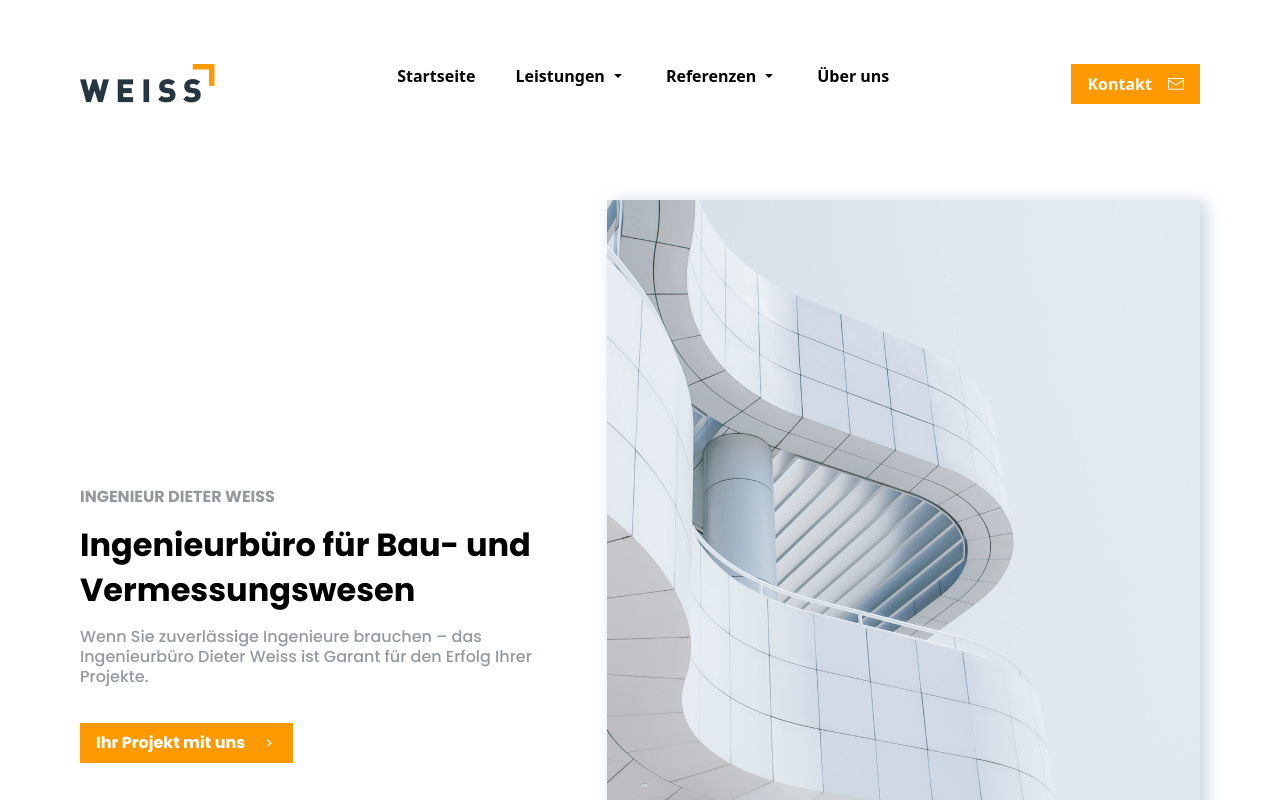
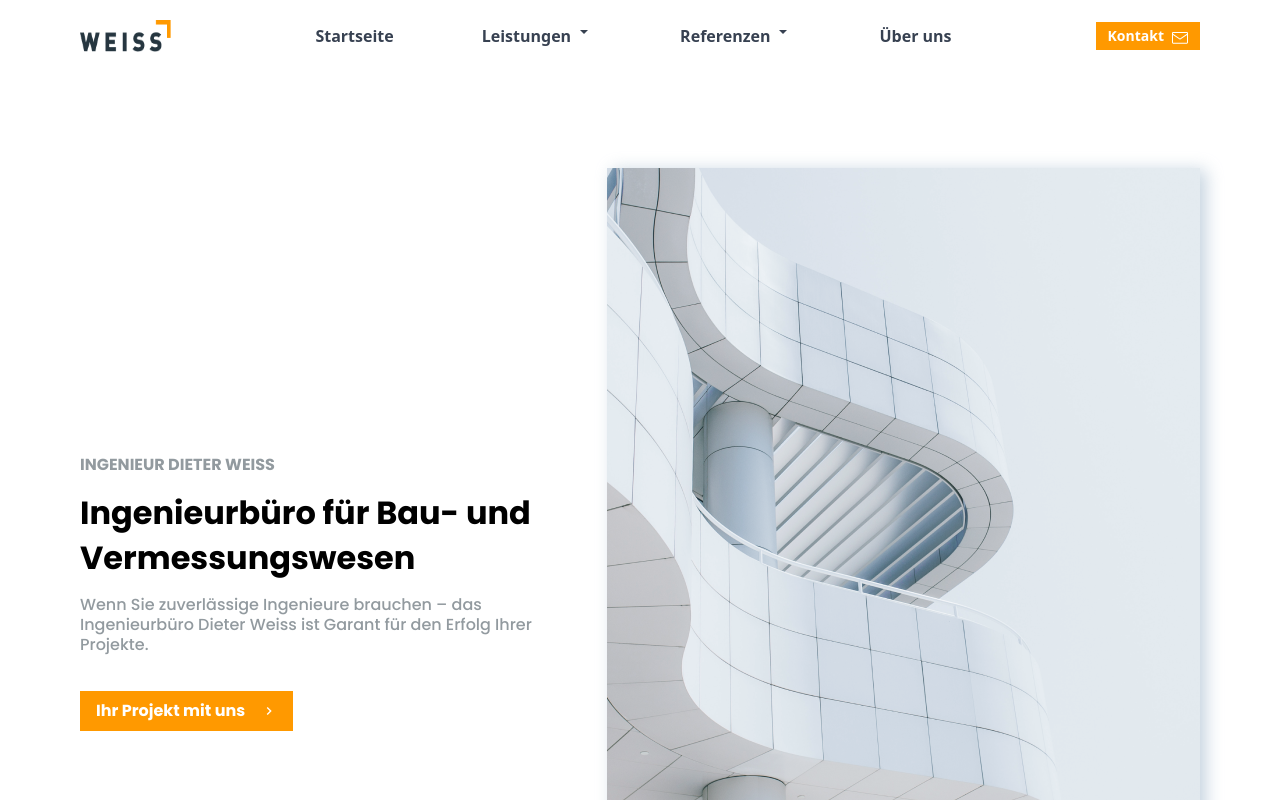
Before and after one commit to Rafin-Hasan/weiss, a React (Vite) app: page / in a window 1280 px wide. Shown: the top 800 px of the page. Built offline with nearby package versions, Linux system fonts and the light colour scheme.

Commit message:
modified:   src/Components/Navbar/NavbarComponent.jsx

```diff
--- a/src/Components/Navbar/NavbarComponent.jsx
+++ b/src/Components/Navbar/NavbarComponent.jsx
@@ -1,42 +1,69 @@
-import React from "react";
+import React, { useState } from "react";
 import "./NavberComponent.css";
 import { GoMail } from "react-icons/go";
 import { IoMdArrowDropdown } from "react-icons/io";
+import { CgMenuBoxed } from "react-icons/cg";
+import { ImCancelCircle } from "react-icons/im";
 import { Link } from "react-router-dom";
 
 const NavbarComponent = () => {
+  const [menuOpen, setMenuOpen] = useState(false);
+
+  const toggleMenu = () => {
+    setMenuOpen(!menuOpen);
+  };
+
   return (
-    <>
-      <nav className="container flex justify-between pt-16">
+    <nav className="container flex justify-between items-center py-4 relative">
       <div>
-          <img src="./images/logo.png" alt="Logo" />
+        <img src="./images/logo.png" alt="Logo" className="logo" />
       </div>
-        <div className="navlinks">
-          <Link to="#">Startseite</Link>
-          <Link to="#" className="flex gap-[5px]">
+      <div className="menu-icon md:hidden" onClick={toggleMenu}>
+        {!menuOpen ? <CgMenuBoxed size={24} /> : <ImCancelCircle size={24} />}
+      </div>
+      <div
+        className={`navlinks absolute top-[100%] left-0 w-full bg-white shadow-md z-50 transition-all duration-300 ease-in-out ${
+          menuOpen ? "max-h-[300px] opacity-100" : "max-h-0 opacity-0"
+        } md:relative md:max-h-full md:opacity-100 md:shadow-none md:flex md:justify-center`} // Added md:justify-center
+      >
+        <Link to="#" className="block py-2 px-4 hover:bg-gray-100 md:mx-2">
+          {" "}
+          {/* Added md:mx-2 for spacing */}
+          Startseite
+        </Link>
+        <Link
+          to="#"
+          className="block py-2 px-4 hover:bg-gray-100 flex gap-[5px] md:mx-2" // Added md:mx-2
+        >
           Leistungen
-            <span className="pt-[4px]">
+          <span>
             <IoMdArrowDropdown />
           </span>
         </Link>
-          <Link to="#" className="flex gap-[5px]">
+        <Link
+          to="#"
+          className="block py-2 px-4 hover:bg-gray-100 flex gap-[5px] md:mx-2" // Added md:mx-2
+        >
           Referenzen
-            <span className="pt-[4px]">
+          <span>
             <IoMdArrowDropdown />
           </span>
         </Link>
-          <Link to="#">Über uns</Link>
+        <Link to="#" className="block py-2 px-4 hover:bg-gray-100 md:mx-2">
+          {" "}
+          {/* Added md:mx-2 */}
+          Über uns
+        </Link>
       </div>
       <div>
-          <div className="navbtn">
+        <div className="navbtn small-btn">
           <div>Kontakt</div>
           <div className="pt-1">
-              <GoMail />
+            <GoMail size={16} />
           </div>
         </div>
       </div>
     </nav>
-    </>
   );
 };
 
--- a/src/Components/Navbar/NavberComponent.css
+++ b/src/Components/Navbar/NavberComponent.css
@@ -1,12 +1,38 @@
+.logo {
+  @apply h-8 w-auto; /* Adjusted logo size */
+}
+
 .navbtn {
-  @apply flex gap-4 px-4 bg-[#FF9900] text-white py-2 font-bold hover:bg-white hover:text-[#FF9900];
+  @apply flex gap-2 px-3 bg-[#FF9900] text-white py-1 font-bold text-sm hover:bg-white hover:text-[#FF9900];
   transition: all linear 0.2s;
 }
+
 .navlinks {
-  @apply flex gap-10 font-bold;
+  @apply overflow-hidden md:flex gap-10 font-bold;
 }
-.navlinks :hover {
+
+.navlinks a {
+  @apply text-gray-700;
+}
+
+.navlinks a:hover {
   color: orange;
   text-decoration: underline;
   transition: all linear 0.2s;
 }
+
+.menu-icon {
+  @apply cursor-pointer text-gray-800;
+}
+
+.navlinks {
+  @apply absolute md:relative md:flex w-full bg-white shadow-md top-[100%] left-0 z-50 transition-all duration-300 ease-in-out;
+}
+
+.navlinks.hidden {
+  @apply max-h-0 opacity-0;
+}
+
+.navlinks.visible {
+  @apply max-h-[300px] opacity-100;
+}
```
Lines whose indentation alone changed are shown as unchanged.
